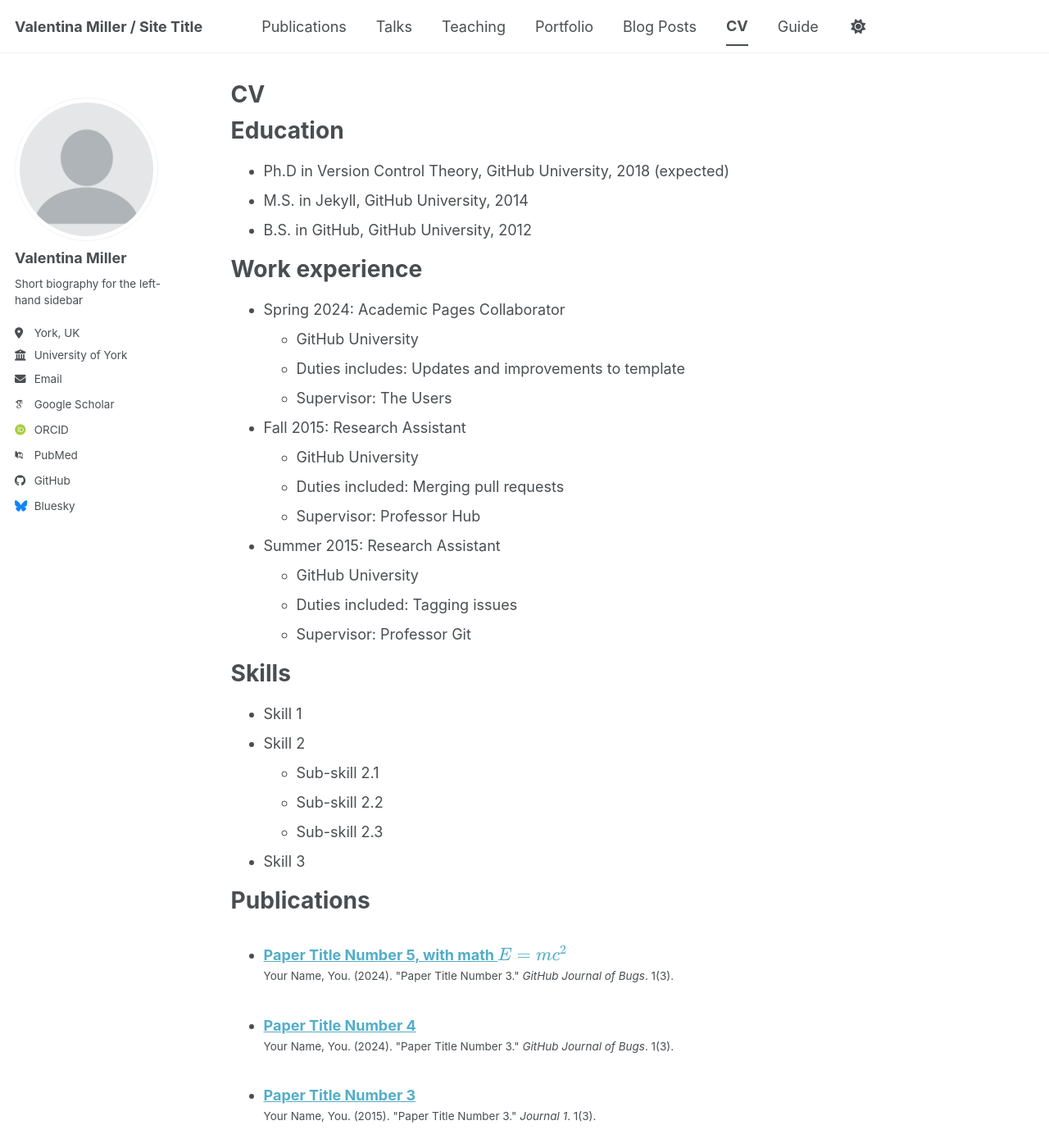
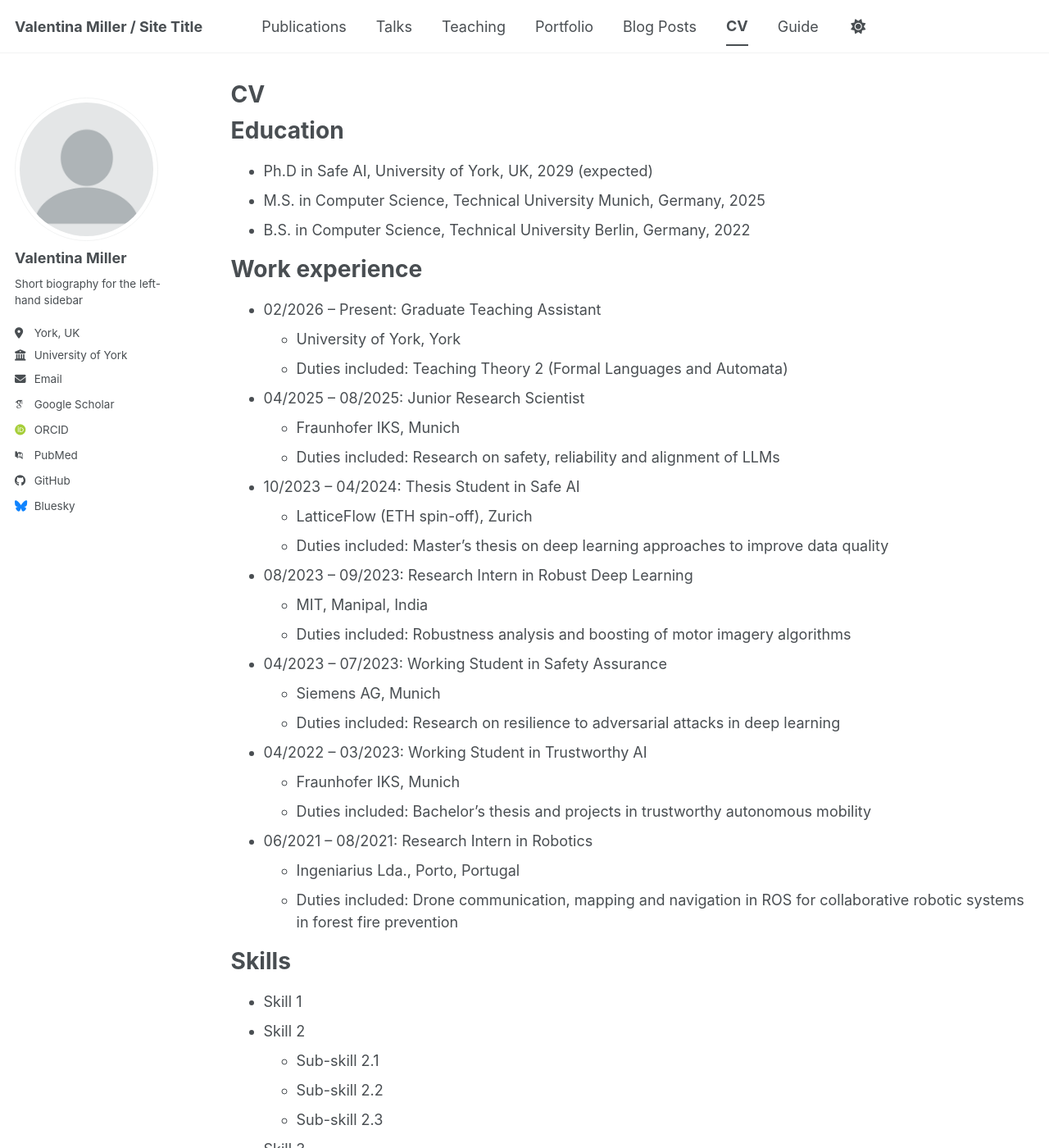
Before and after one commit to ValentinaMiller/ValentinaMiller.github.io, a Jekyll site: the page built from _pages/cv.md, in a window 1280 px wide and 1400 px high. Shown: the whole window at 82% size. Built offline with Jekyll 4.4.1, drawn with Linux system fonts in a browser that asks for light colours; some web fonts are replaced; a script bundle is joined from its source files by our own code; library files that are not in the unit come from our copies.

Commit message:
Update cv.md

```diff
--- a/_pages/cv.md
+++ b/_pages/cv.md
@@ -11,26 +11,40 @@ redirect_from:
 
 Education
 ======
-* Ph.D in Version Control Theory, GitHub University, 2018 (expected)
-* M.S. in Jekyll, GitHub University, 2014
-* B.S. in GitHub, GitHub University, 2012
+* Ph.D in Safe AI, University of York, UK, 2029 (expected)
+* M.S. in Computer Science, Technical University Munich, Germany, 2025
+* B.S. in Computer Science, Technical University Berlin, Germany, 2022
 
 Work experience
 ======
-* Spring 2024: Academic Pages Collaborator
-  * GitHub University
-  * Duties includes: Updates and improvements to template
-  * Supervisor: The Users
 
-* Fall 2015: Research Assistant
-  * GitHub University
-  * Duties included: Merging pull requests
-  * Supervisor: Professor Hub
+* 02/2026 – Present: Graduate Teaching Assistant
+  * University of York, York
+  * Duties included: Teaching Theory 2 (Formal Languages and Automata)
 
-* Summer 2015: Research Assistant
-  * GitHub University
-  * Duties included: Tagging issues
-  * Supervisor: Professor Git
+* 04/2025 – 08/2025: Junior Research Scientist
+  * Fraunhofer IKS, Munich
+  * Duties included: Research on safety, reliability and alignment of LLMs
+
+* 10/2023 – 04/2024: Thesis Student in Safe AI
+  * LatticeFlow (ETH spin-off), Zurich
+  * Duties included: Master’s thesis on deep learning approaches to improve data quality
+
+* 08/2023 – 09/2023: Research Intern in Robust Deep Learning
+  * MIT, Manipal, India
+  * Duties included: Robustness analysis and boosting of motor imagery algorithms
+
+* 04/2023 – 07/2023: Working Student in Safety Assurance
+  * Siemens AG, Munich
+  * Duties included: Research on resilience to adversarial attacks in deep learning
+
+* 04/2022 – 03/2023: Working Student in Trustworthy AI
+  * Fraunhofer IKS, Munich
+  * Duties included: Bachelor’s thesis and projects in trustworthy autonomous mobility
+
+* 06/2021 – 08/2021: Research Intern in Robotics
+  * Ingeniarius Lda., Porto, Portugal
+  * Duties included: Drone communication, mapping and navigation in ROS for collaborative robotic systems in forest fire prevention
 
 Skills
 ======
```
